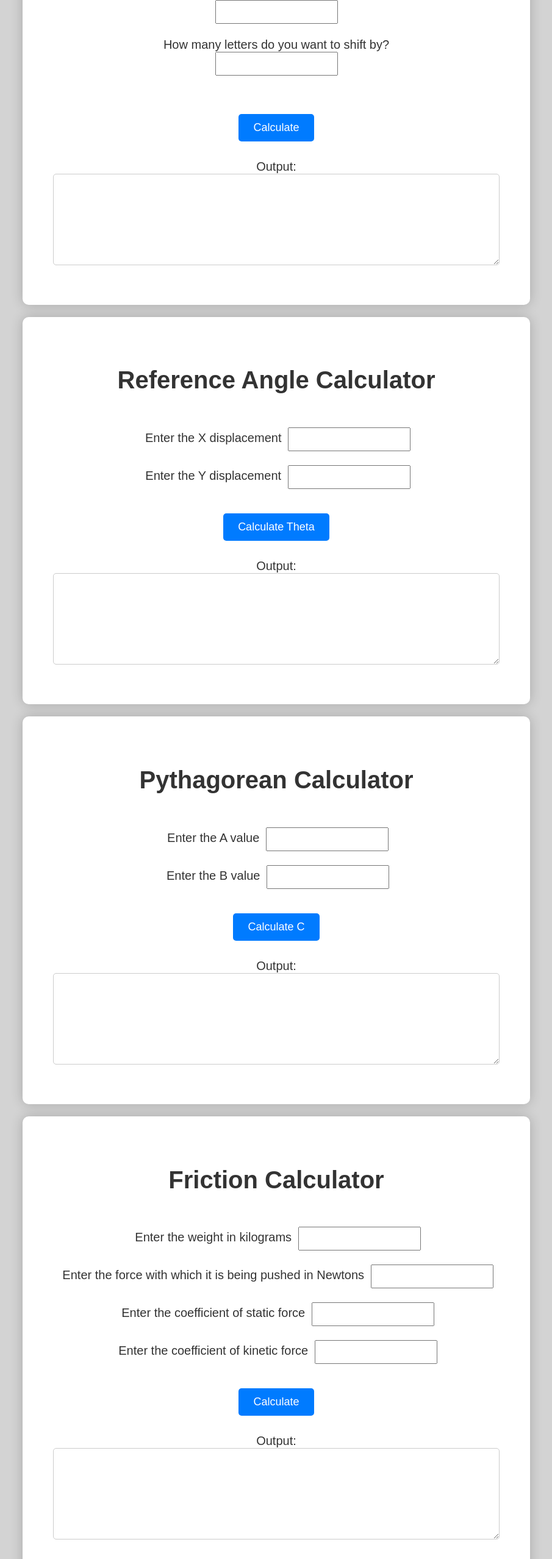
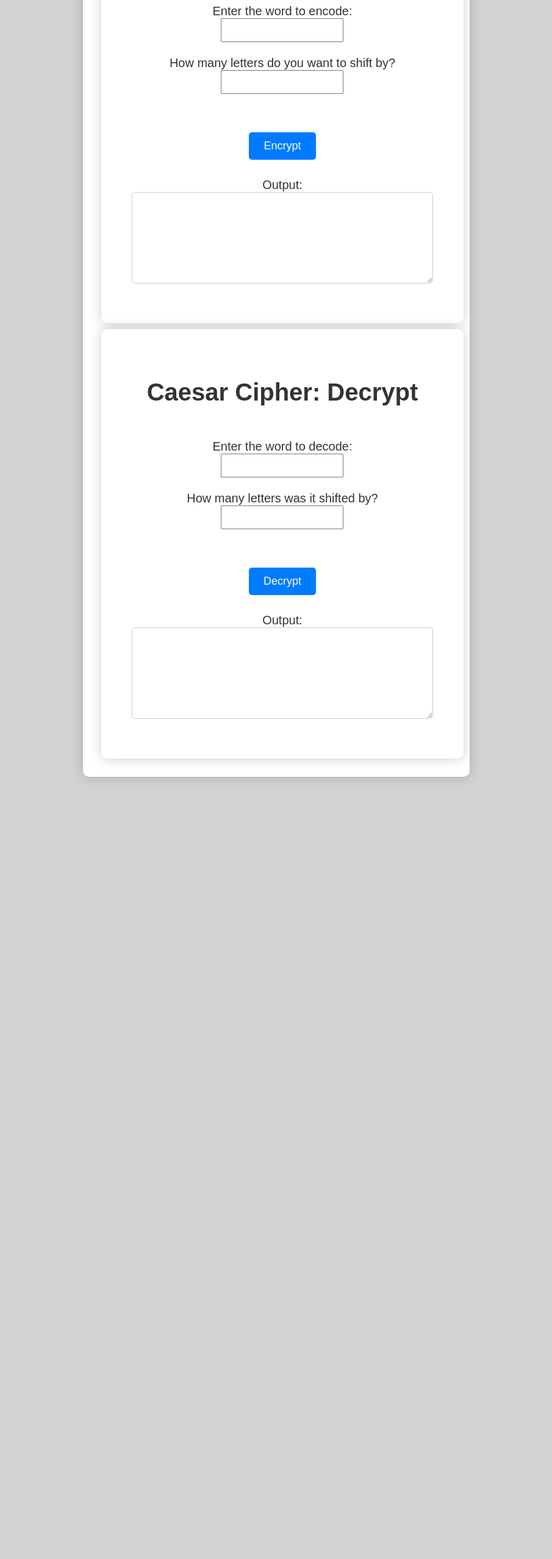
Before and after one commit to g2101/Luddy-Scholarship-Challenge-2024, a plain HTML site: page index.html in a window 1280 px wide. Shown: the part 240-2797 px from the top of the page at 61% size, without its empty margins (197-1102 px from the left). After the commit the page ends 1549 px from the top, so only its background shows below. Drawn offline with Linux system fonts and the light colour scheme.

Commit message:
working on caesar

```diff
--- a/calculator.js
+++ /dev/null
@@ -1,31 +0,0 @@
-function caesarCipher() {
-  const input = document.getElementById("caesarInput").value;
-  const shiftAmount = parseInt(document.getElementById("shiftAmount").value);
-  var outputString = "";
-
-  for (var i = 0; i < input.length; i++) {
-    var letter = input[i];
-
-    if (letter.match(/[a-z]/i)) {
-      var code = input.charCodeAt(i);
-
-      console.log("Original ascii code: " + code); // debugging
-
-      if (code >= 65 && code <= 90) {
-        // for all lowercase letters
-        code = ((code - 65 + shiftAmount) % 26) + 65;
-        console.log("Adjusted lowercase ASCII code: " + code); // debugging
-      }
-
-      if (code >= 97 && code <= 122) {
-        // for all uppercase letters
-        code = ((code - 97 + shiftAmount) % 26) + 97;
-        console.log("Adjusted uppercase ASCII code: " + code); // debugging
-      }
-    }
-    outputString += String.fromCharCode(code);
-  }
-  var output = document.getElementById("caesarOutput");
-  output.value =
-    "The encoded string using the Caesar cipher is:\n" + outputString;
-}
--- a/index.html
+++ b/index.html
@@ -13,104 +13,56 @@
 
 <body>
     <div class="big-container">
-        <!-- Magnitude and Direction Calculator -->
+        <div class="container">
             <div class="container">
                 <div class="form">
                     <div class="checkbox-list">
-                    <h1>Caesar Cipher</h1>
+                        <h1>Caesar Cipher: Encrypt</h1>
                         <br>
-                    <label for="caesarInput">Enter the word to encode:</label>
+                        <label for="caesarEncryptInput">Enter the word to encode:</label>
                         <br>
-                    <input id="caesarInput" type="text">
+                        <input id="caesarEncryptInput" type="text">
                         <br><br>
-                    <label for="shiftAmount">How many letters do you want to shift by?</label>
+                        <label for="shiftEncryptAmount">How many letters do you want to shift by?</label>
                         <br>
-                    <input id="shiftAmount" type="text">
+                        <input id="shiftEncryptAmount" type="number">
                         <br><br>
                     </div>
                     <div class="button-container">
-                    <button id="encryptCaesar" onclick="caesarCipher()" aria-label="Caesar Cipher">Calculate</button>
+                        <button id="encryptCaesar" onclick="caesarCipherEncrypt()"
+                            aria-label="Caesar Cipher">Encrypt</button>
                     </div>
                     <div class="output">
-                    <label for="caesarOutput">Output:</label>
-                    <textarea id="caesarOutput" name="caesarOutput"></textarea>
+                        <label for="caesarEncryptOutput">Output:</label>
+                        <textarea id="caesarEncryptOutput" name="caesarEncryptOutput"></textarea>
                     </div>
                 </div>
             </div>
-
-        <!-- Reference Angle Calculator -->
             <div class="container">
                 <div class="form">
                     <div class="checkbox-list">
-                    <h1>Reference Angle Calculator</h1>
+                        <h1>Caesar Cipher: Decrypt</h1>
                         <br>
-                    <label for="xDisplacement">Enter the X displacement</label>
-                    <input id="xDisplacement" type="text">
+                        <label for="caesarDecryptInput">Enter the word to decode:</label>
+                        <br>
+                        <input id="caesarDecryptInput" type="text">
                         <br><br>
-                    <label for="yDisplacement">Enter the Y displacement</label>
-                    <input id="yDisplacement" type="text">
+                        <label for="shiftDecryptAmount">How many letters was it shifted by?</label>
+                        <br>
+                        <input id="shiftDecryptAmount" type="number">
+                        <br><br>
                     </div>
                     <div class="button-container">
-                    <button id="calculateATan" onclick="calculateATan()" aria-label="Calculate Theta">Calculate Theta</button>
+                        <button id="decryptCaesar" onclick="caesarCipherDecrypt()"
+                            aria-label="Caesar Cipher">Decrypt</button>
                     </div>
                     <div class="output">
-                    <label for="tanOutput">Output:</label>
-                    <textarea id="tanOutput"></textarea>
-                </div>
+                        <label for="caesarDecryptOutput">Output:</label>
+                        <textarea id="caesarDecryptOutput" name="caesarDecryptOutput"></textarea>
                     </div>
                 </div>
 
-        <!-- Pythagorean Calculator -->
-        <div class="container">
-            <div class="form">
-                <div class="checkbox-list">
-                    <h1>Pythagorean Calculator</h1>
-                    <br>
-                    <label for="aValue">Enter the A value</label>
-                    <input id="aValue" type="text">
-                    <br><br>
-                    <label for="bValue">Enter the B value</label>
-                    <input id="bValue" type="text">
-                </div>
-                <div class="button-container">
-                    <button id="pythagCalc" type="button" onclick="calculatePythagorean()" aria-label="Calculate C">Calculate C</button>
-                </div>
-                <div class="output">
-                    <label for="pythagoreanOutput">Output:</label>
-                    <textarea id="pythagoreanOutput" name="pythagoreanOutput"></textarea>
-                </div>
-            </div>
-        </div>
-
-        <!-- Friction Calculator -->
-        <div class="container">
-            <div class="form">
-                <div class="checkbox-list">
-                    <h1>Friction Calculator</h1>
-                    <br>
-                    <label for="kilograms1">Enter the weight in kilograms</label>
-                    <input id="kilograms1" type="text">
-                    <br><br>
-                    <label for="newtons1">Enter the force with which it is being pushed in Newtons</label>
-                    <input id="newtons1" type="text">
-                    <br><br>
-                    <label for="static1">Enter the coefficient of static force</label>
-                    <input id="static1" type="text">
-                    <br><br>
-                    <label for="kinetic1">Enter the coefficient of kinetic force</label>
-                    <input id="kinetic1" type="text">
-                </div>
-                <div class="button-container">
-                    <button id="calculateFriction" onclick="calculateFriction()" aria-label="Calculate Friction">Calculate</button>
-                </div>
-                <div class="output">
-                    <label for="friction1Output">Output:</label>
-                    <textarea id="friction1Output"></textarea>
-                </div>
-            </div>
-        </div>
-    </div>
-    <script src="calculator.js"></script>
+                <script src="script.js"></script>
 </body>
 
 </html>
--- a/script.js
+++ b/script.js
@@ -0,0 +1,58 @@
+function caesarCipherEncrypt() {
+  const input = document.getElementById("caesarEncryptInput").value;
+  const shiftAmount = parseInt(document.getElementById("shiftEncryptAmount").value);
+  var outputString = "";
+
+  for (var i = 0; i < input.length; i++) {
+    var letter = input[i];
+
+    if (letter.match(/[a-z]/i)) {
+      var code = input.charCodeAt(i);
+
+      if (code >= 65 && code <= 90) {
+        // for all uppercase letters
+        code = ((code - 97 + shiftAmount) % 26) + 65;
+      }
+
+      if (code >= 97 && code <= 122) {
+        // for all uppercase letters
+        code = ((code - 97 + shiftAmount) % 26) + 97;
+      }
+    }
+    outputString += String.fromCharCode(code);
+
+    var output = document.getElementById("caesarEncryptOutput");
+    output.value =
+      "The encoded string using the Caesar cipher is:\n" + outputString;
+  }
+}
+
+  function caesarCipherDecrypt() {
+    const input = document.getElementById("caesarDecryptInput").value;
+    const shiftAmount = -parseInt(
+      document.getElementById("shiftDecryptAmount").value
+    );
+    var outputString = "";
+
+    for (var i = 0; i < input.length; i++) {
+      var letter = input[i];
+
+      if (letter.match(/[a-z]/i)) {
+        var code = input.charCodeAt(i);
+
+        if (code >= 65 && code <= 90) {
+          // for all lowercase letters
+          code = ((code - 65 + shiftAmount) % 26) + 65;
+        }
+
+        if (code >= 97 && code <= 122) {
+          // for all uppercase letters
+          code = ((code - 97 + shiftAmount) % 26) + 97;
+        }
+      }
+      outputString += String.fromCharCode(code);
+    }
+    var output = document.getElementById("caesarDecryptOutput");
+    output.value =
+      "The decoded string using the reverse Caesar cipher is:\n" + outputString;
+  }
```
Lines whose indentation alone changed are shown as unchanged.
